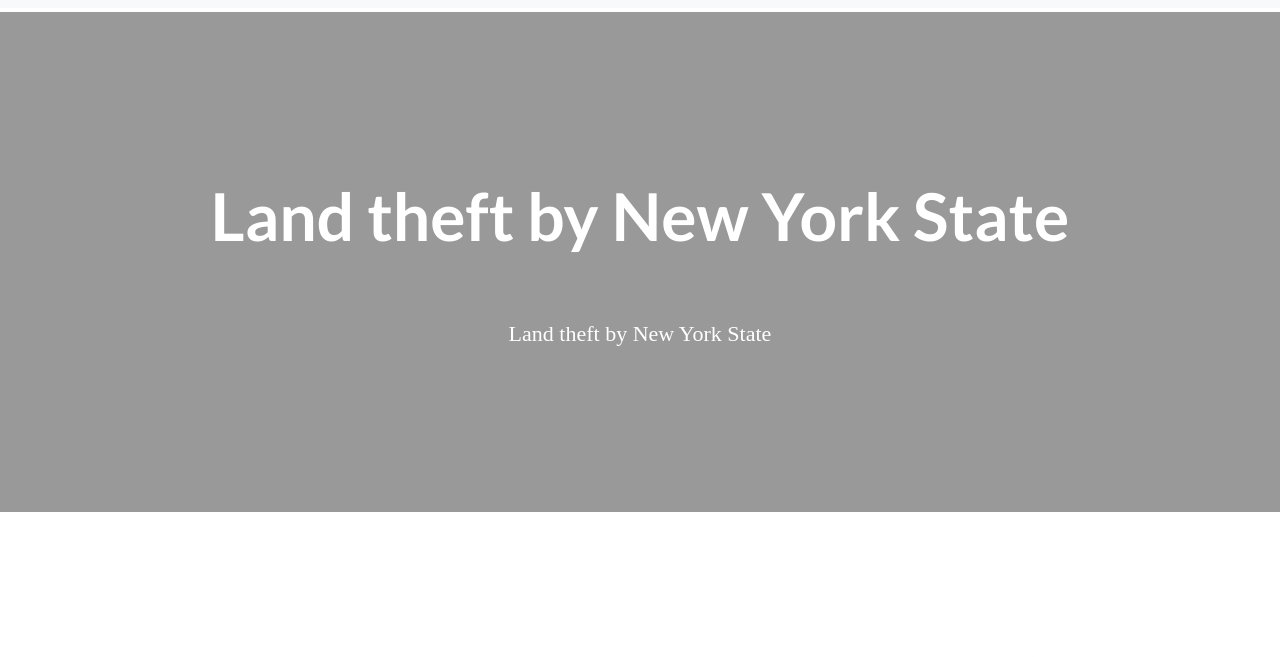
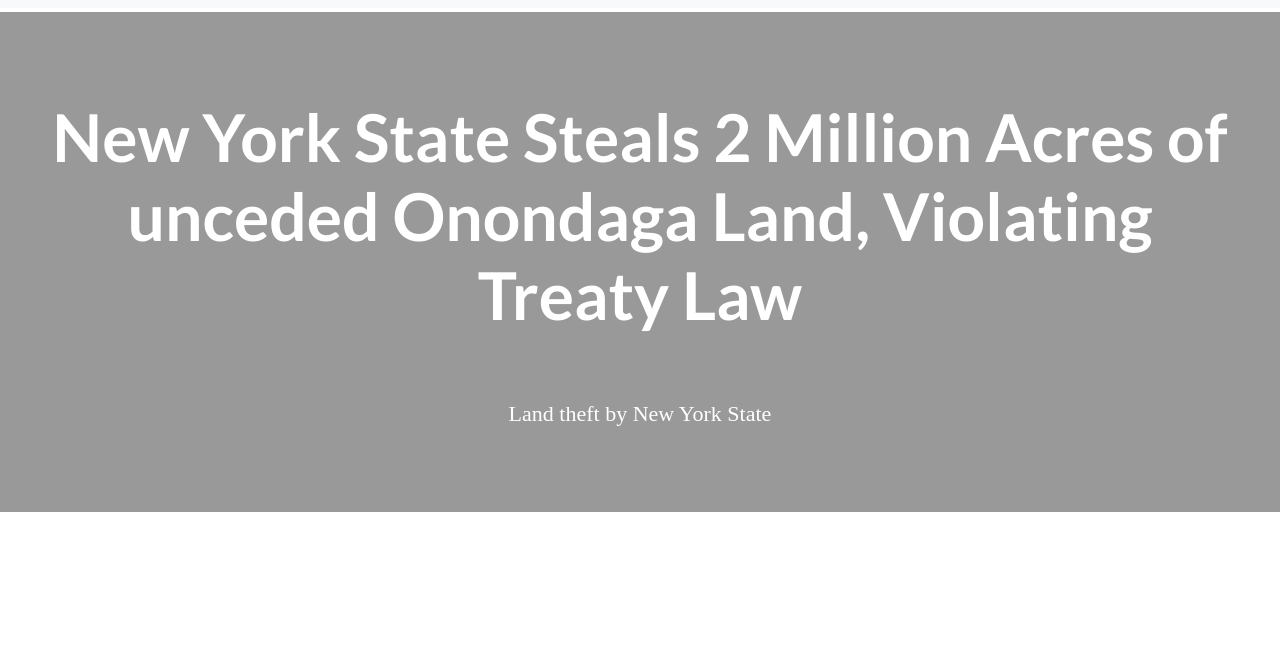
Before and after one commit to adamdjbrett/lakeback.org, an Eleventy site: page content/timeline/land-theft-by-new-york-state.md in a window 1280 px wide. Shown: the part 88-745 px from the top of the page. Built offline with nearby package versions, Linux system fonts and the light colour scheme; Eleventy itself is replaced by a stand-in of ours; files that its build step writes are made by us from their sources; a web font is replaced by a local one; what @zachleat/heading-anchors, eleventy-plugin-toc, string-strip-html, zod-validation-error would draw is missing.

Commit message:
Update Timeline “land-theft-by-new-york-state”

```diff
--- a/content/timeline/land-theft-by-new-york-state.md
+++ b/content/timeline/land-theft-by-new-york-state.md
@@ -1,5 +1,6 @@
 ---
-title: Land theft by New York State
+title: New York State Steals 2 Million Acres of unceded Onondaga Land, Violating
+  Treaty Law
 description: Land theft by New York State
 date: 2025-03-03T14:25:00.000Z
 section:
```
